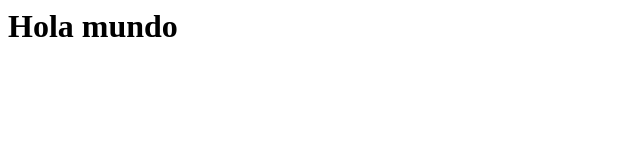
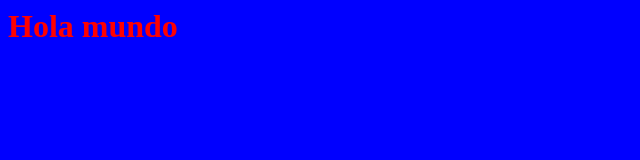
Before and after one commit to 01chemary10/CursoGit, a plain HTML site: page index.html in a window 1280 px wide. Shown: the whole page, without its empty margins (0-640 px from the left). Drawn offline with Linux system fonts and the light colour scheme.

Commit message:
negrita y color rojo

```diff
--- a/css/estilos.css
+++ b/css/estilos.css
@@ -2,5 +2,7 @@
 /* CSS document */
 
 body{
-	background-color=#00f;
+	background-color:#00f;
+	font-weight:bold;
+	color:#f00;
 }
```
